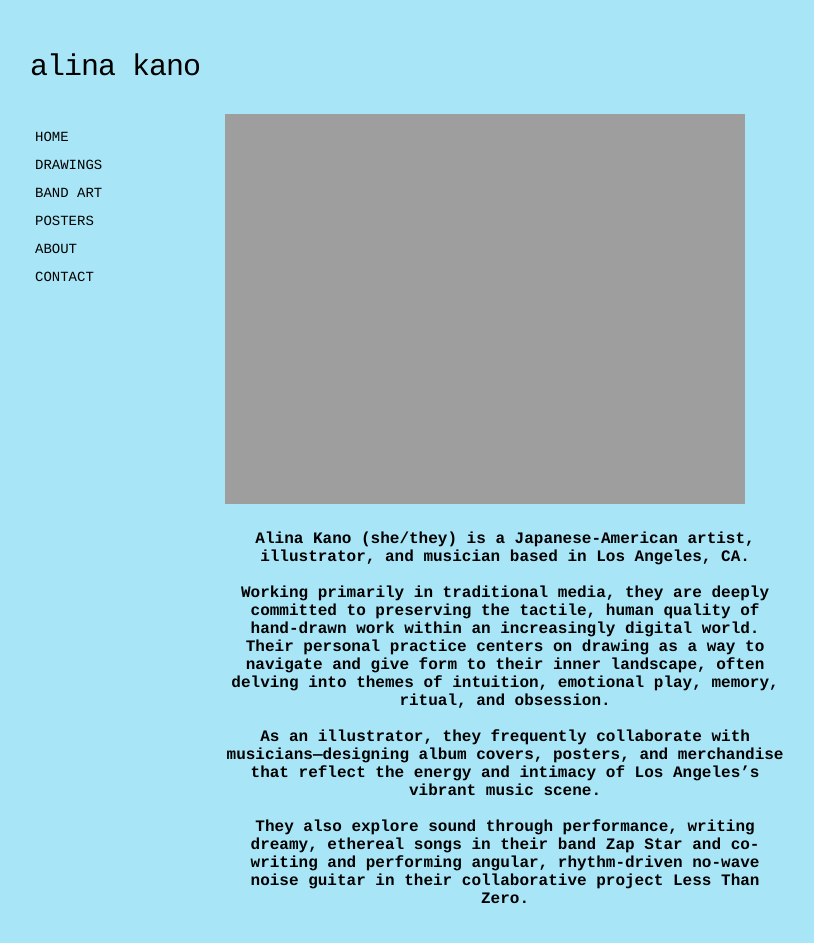
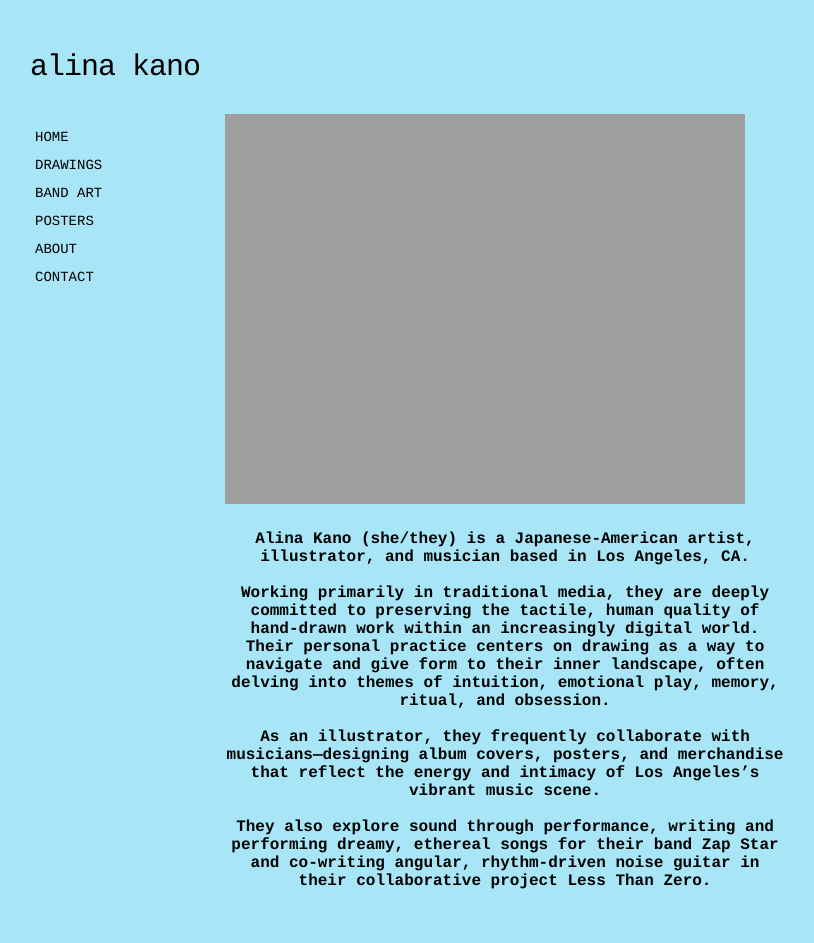
Before and after one commit to alinakano/alinakano.github.io, a Jekyll site: the page about/index.html, which Jekyll copies as it is, in a window 1280 px wide and 948 px high. Shown: the top 943 px of the window, without its empty margins (15-829 px from the left). Built offline with Jekyll 4.4.1, drawn with Linux system fonts in a browser that asks for light colours.

Commit message:
Update index.html

```diff
--- a/about/index.html
+++ b/about/index.html
@@ -253,8 +253,8 @@
 						As an illustrator, they frequently collaborate with musicians—designing album covers, posters, and merchandise
 						that reflect the energy and intimacy of Los Angeles’s vibrant music scene.
 						<br><br>
-						They also explore sound through performance, writing dreamy, ethereal songs in their band Zap Star and co-writing
-						and performing angular, rhythm-driven no-wave noise guitar in their collaborative project Less Than Zero.
+						They also explore sound through performance, writing and performing dreamy, ethereal songs for their band Zap Star and co-writing
+						angular, rhythm-driven noise guitar in their collaborative project Less Than Zero.
 					</h1>
 				</div>
 			</section>
```
